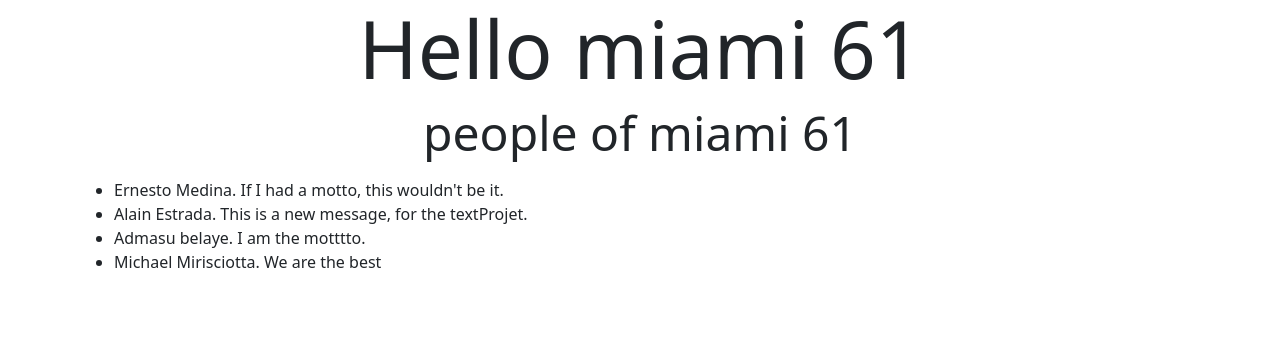
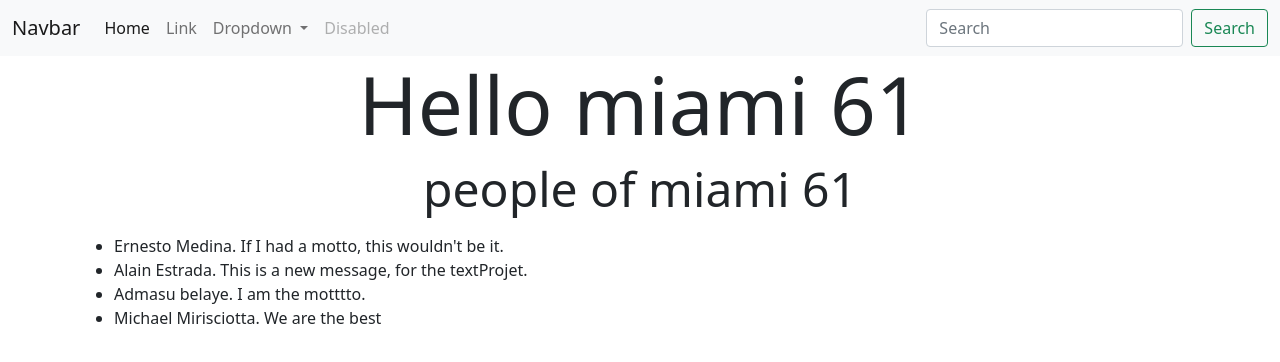
Before and after one commit to ernestomedinam/hello-miami-61, a plain HTML site: page index.html in a window 1280 px wide. Drawn offline with nearby package versions, Linux system fonts and the light colour scheme.

Commit message:
:sparkles: Adds a navbar from bootstrap!

```diff
--- a/index.html
+++ b/index.html
@@ -1,12 +1,56 @@
 <!DOCTYPE html>
 <html lang="en">
+
 <head>
     <meta charset="UTF-8">
     <meta name="viewport" content="width=device-width, initial-scale=1.0">
-    <link href="https://cdn.jsdelivr.net/npm/bootstrap@5.0.2/dist/css/bootstrap.min.css" rel="stylesheet" integrity="sha384-EVSTQN3/azprG1Anm3QDgpJLIm9Nao0Yz1ztcQTwFspd3yD65VohhpuuCOmLASjC" crossorigin="anonymous">
+    <link href="https://cdn.jsdelivr.net/npm/bootstrap@5.0.2/dist/css/bootstrap.min.css" rel="stylesheet"
+        integrity="sha384-EVSTQN3/azprG1Anm3QDgpJLIm9Nao0Yz1ztcQTwFspd3yD65VohhpuuCOmLASjC" crossorigin="anonymous">
     <title>Document</title>
 </head>
+
 <body>
+    <nav class="navbar navbar-expand-lg navbar-light bg-light">
+        <div class="container-fluid">
+            <a class="navbar-brand" href="#">Navbar</a>
+            <button class="navbar-toggler" type="button" data-bs-toggle="collapse"
+                data-bs-target="#navbarSupportedContent" aria-controls="navbarSupportedContent" aria-expanded="false"
+                aria-label="Toggle navigation">
+                <span class="navbar-toggler-icon"></span>
+            </button>
+            <div class="collapse navbar-collapse" id="navbarSupportedContent">
+                <ul class="navbar-nav me-auto mb-2 mb-lg-0">
+                    <li class="nav-item">
+                        <a class="nav-link active" aria-current="page" href="#">Home</a>
+                    </li>
+                    <li class="nav-item">
+                        <a class="nav-link" href="#">Link</a>
+                    </li>
+                    <li class="nav-item dropdown">
+                        <a class="nav-link dropdown-toggle" href="#" id="navbarDropdown" role="button"
+                            data-bs-toggle="dropdown" aria-expanded="false">
+                            Dropdown
+                        </a>
+                        <ul class="dropdown-menu" aria-labelledby="navbarDropdown">
+                            <li><a class="dropdown-item" href="#">Action</a></li>
+                            <li><a class="dropdown-item" href="#">Another action</a></li>
+                            <li>
+                                <hr class="dropdown-divider">
+                            </li>
+                            <li><a class="dropdown-item" href="#">Something else here</a></li>
+                        </ul>
+                    </li>
+                    <li class="nav-item">
+                        <a class="nav-link disabled" href="#" tabindex="-1" aria-disabled="true">Disabled</a>
+                    </li>
+                </ul>
+                <form class="d-flex">
+                    <input class="form-control me-2" type="search" placeholder="Search" aria-label="Search">
+                    <button class="btn btn-outline-success" type="submit">Search</button>
+                </form>
+            </div>
+        </div>
+    </nav>
     <div class="container">
         <h1 class="display-1 text-center">Hello miami 61</h1>
         <p class="display-5 text-center">people of miami 61</p>
@@ -17,6 +61,9 @@
             <li>Michael Mirisciotta. We are the best</li>
         </ul>
     </div>
-    <script src="https://cdn.jsdelivr.net/npm/bootstrap@5.0.2/dist/js/bootstrap.bundle.min.js" integrity="sha384-MrcW6ZMFYlzcLA8Nl+NtUVF0sA7MsXsP1UyJoMp4YLEuNSfAP+JcXn/tWtIaxVXM" crossorigin="anonymous"></script>
+    <script src="https://cdn.jsdelivr.net/npm/bootstrap@5.0.2/dist/js/bootstrap.bundle.min.js"
+        integrity="sha384-MrcW6ZMFYlzcLA8Nl+NtUVF0sA7MsXsP1UyJoMp4YLEuNSfAP+JcXn/tWtIaxVXM"
+        crossorigin="anonymous"></script>
 </body>
+
 </html>
```
